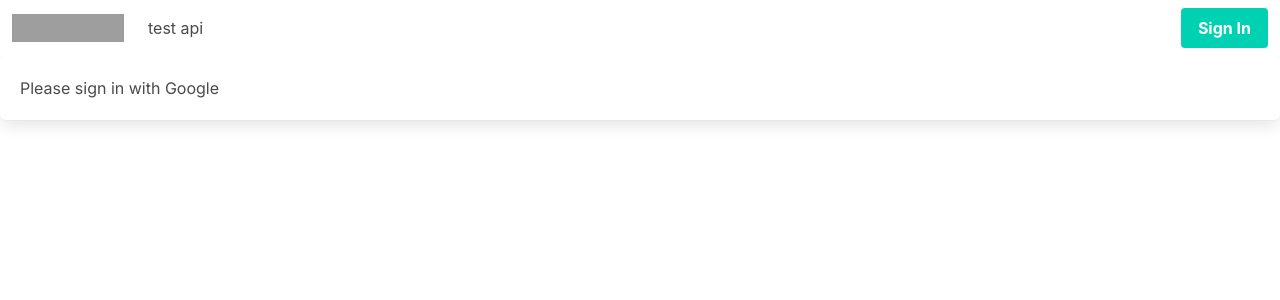
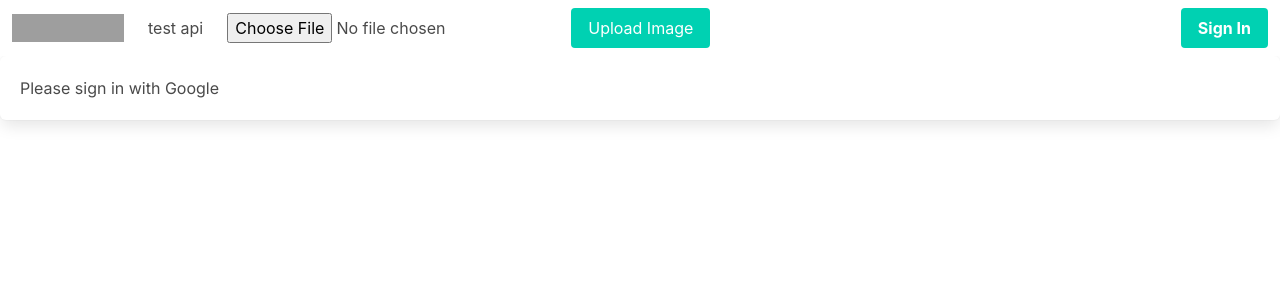
Before and after one commit to dchen327/insearchof, a Next.js app: page / in a window 1280 px wide. Shown: the top 300 px of the page. Built offline with nearby package versions, Linux system fonts and the light colour scheme; no server answers; grey boxes are pictures that could not be loaded.

Commit message:
add ability to upload images

```diff
--- a/src/app/firebase/config.js
+++ b/src/app/firebase/config.js
@@ -1,5 +1,6 @@
 import { initializeApp } from "firebase/app";
 import { getAuth, GoogleAuthProvider } from "firebase/auth";
+import { getStorage, ref } from "firebase/storage";
 
 const firebaseConfig = {
   apiKey: process.env.NEXT_PUBLIC_FIREBASE_API_KEY,
@@ -8,9 +9,11 @@ const firebaseConfig = {
   storageBucket: process.env.NEXT_PUBLIC_FIREBASE_STORAGE_BUCKET,
   messagingSenderId: process.env.NEXT_PUBLIC_FIREBASE_MESSAGING_SENDER_ID,
   appId: process.env.NEXT_PUBLIC_FIREBASE_APP_ID,
+  storageBucket: process.env.NEXT_PUBLIC_FIREBASE_STORAGE_BUCKET,
 };
 
 // Initialize Firebase and Auth, export for use elsewhere
 initializeApp(firebaseConfig);
 export const auth = getAuth();
 export const googleProvider = new GoogleAuthProvider();
+export const storage = getStorage();
--- a/src/app/page.js
+++ b/src/app/page.js
@@ -2,10 +2,15 @@
 import "bulma/css/bulma.css";
 import { auth, googleProvider } from "./firebase/config";
 import { signInWithPopup, signOut, onAuthStateChanged } from "firebase/auth";
+import { ref, uploadBytes } from "firebase/storage";
 import { useState, useEffect } from "react";
+import { storage } from "./firebase/config";
+import { v4 } from "uuid";
 
 export default function Home() {
   const [user, setUser] = useState(null);
+  const imagesRef = ref(storage, "images");
+  const [imageUpload, setImageUpload] = useState(null);
 
   useEffect(() => {
     const unsubscribe = onAuthStateChanged(auth, (currentUser) => {
@@ -15,6 +20,12 @@ export default function Home() {
     // Cleanup subscription on unmount
     return () => unsubscribe();
   }, []);
+
+  const uploadFile = () => {
+    if (imageUpload == null) return;
+    const imageRef = ref(storage, `images/${imageUpload.name + v4()}`);
+    uploadBytes(imageRef, imageUpload);
+  };
 
   const signInWithGoogle = async () => {
     try {
@@ -37,6 +48,28 @@ export default function Home() {
     const res = await fetch("/api/helloworld");
     const data = await res.json();
     console.log(data);
+  };
+
+  const uploadImage = async (e) => {
+    const file = e.target.files[0];
+    const metadata = {
+      contentType: "image/jpeg",
+    };
+
+    const uploadTask = await imagesRef.put(file, metadata);
+    console.log("uploading...");
+    uploadTask.on(
+      "state_changed",
+      (snapshot) => {
+        console.log(snapshot);
+      },
+      (error) => {
+        console.error(error);
+      },
+      () => {
+        console.log("uploaded");
+      }
+    );
   };
 
   return (
@@ -68,6 +101,19 @@ export default function Home() {
             <button className="navbar-item" onClick={testAPI}>
               test api
             </button>
+            {/* upload file */}
+            <div className="navbar-item">
+              <input
+                type="file"
+                onChange={(event) => {
+                  setImageUpload(event.target.files[0]);
+                }}
+              />
+              <button className="button is-primary" onClick={uploadFile}>
+                {" "}
+                Upload Image
+              </button>
+            </div>
           </div>
           <div className="navbar-end">
             <div className="navbar-item">
```
